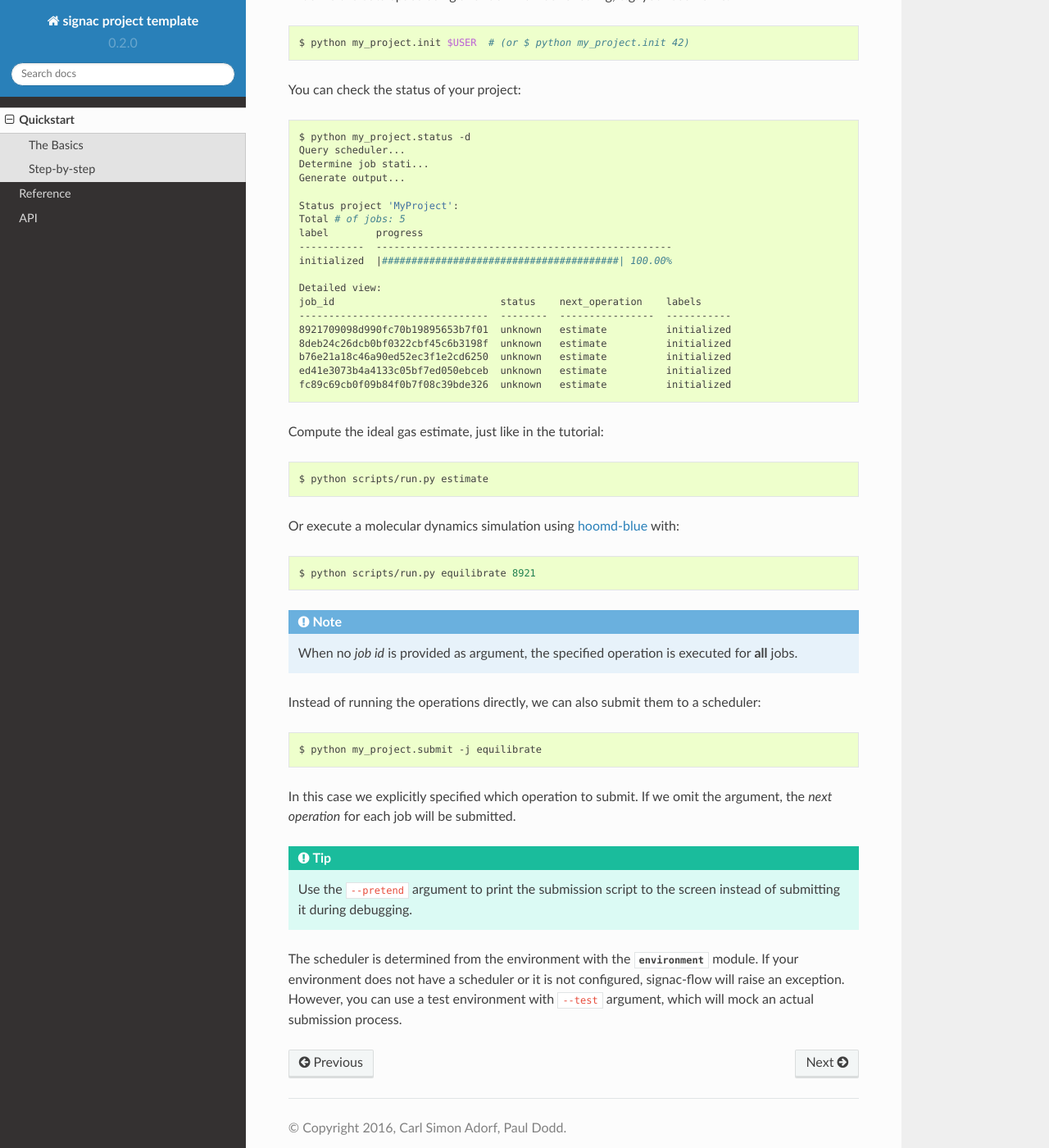
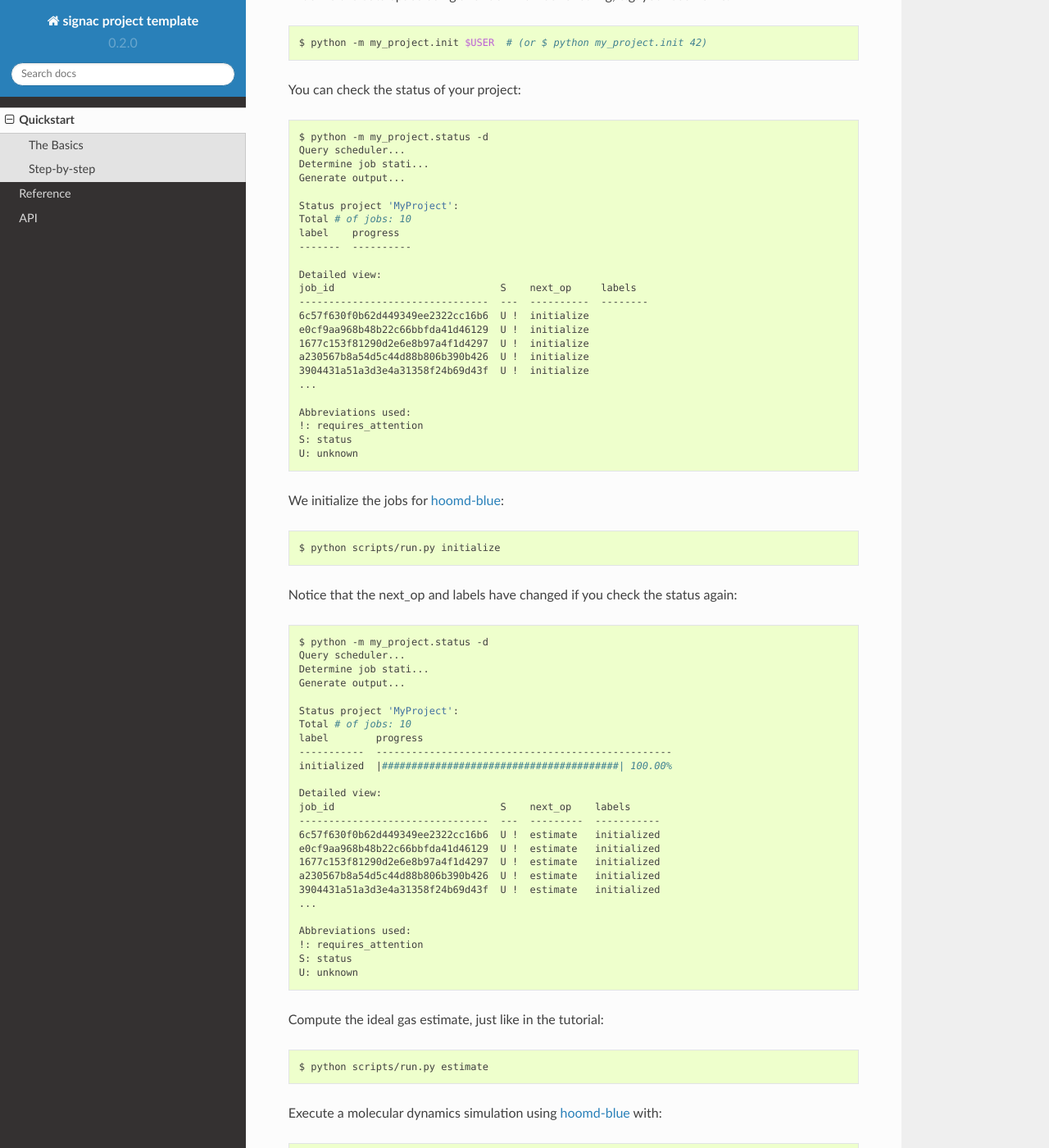
Before and after one commit to glotzerlab/signac-project-template, a Sphinx documentation site: the page built from doc/quickstart.rst, in a window 1280 px wide and 1400 px high, scrolled down 851 px. Shown: the whole window at 82% size. Built offline with Sphinx 7.4.7 and the Read the Docs theme 2.0.0, drawn with Linux system fonts in a browser that asks for light colours; some of the changed text lies outside the part shown.

Commit message:
Improved quickstart tutorial.

```diff
--- a/doc/quickstart.rst
+++ b/doc/quickstart.rst
@@ -39,31 +39,74 @@ Initialize the data space using a random number or string, e.g. your username:
 
 .. code-block::  bash
 
-    $ python my_project.init $USER  # (or $ python my_project.init 42)
+    $ python -m my_project.init $USER  # (or $ python my_project.init 42)
 
 You can check the status of your project:
 
 .. code-block:: bash
 
-    $ python my_project.status -d
+    $ python -m my_project.status -d
     Query scheduler...
     Determine job stati...
     Generate output...
 
     Status project 'MyProject':
-    Total # of jobs: 5
+    Total # of jobs: 10
+    label    progress
+    -------  ----------
+
+    Detailed view:
+    job_id                            S    next_op     labels
+    --------------------------------  ---  ----------  --------
+    6c57f630f0b62d449349ee2322cc16b6  U !  initialize
+    e0cf9aa968b48b22c66bbfda41d46129  U !  initialize
+    1677c153f81290d2e6e8b97a4f1d4297  U !  initialize
+    a230567b8a54d5c44d88b806b390b426  U !  initialize
+    3904431a51a3d3e4a31358f24b69d43f  U !  initialize
+    ...
+
+    Abbreviations used:
+    !: requires_attention
+    S: status
+    U: unknown
+
+We initialize the jobs for hoomd-blue_:
+
+.. _hoomd-blue: https://hoomd-blue.readthedocs.io
+
+.. code-block:: bash
+
+    $ python scripts/run.py initialize
+
+Notice that the next_op and labels have changed if you check the status again:
+
+.. code-block:: bash
+
+    $ python -m my_project.status -d
+    Query scheduler...
+    Determine job stati...
+    Generate output...
+
+    Status project 'MyProject':
+    Total # of jobs: 10
     label        progress
     -----------  --------------------------------------------------
     initialized  |########################################| 100.00%
 
     Detailed view:
-    job_id                            status    next_operation    labels
-    --------------------------------  --------  ----------------  -----------
-    8921709098d990fc70b19895653b7f01  unknown   estimate          initialized
-    8deb24c26dcb0bf0322cbf45c6b3198f  unknown   estimate          initialized
-    b76e21a18c46a90ed52ec3f1e2cd6250  unknown   estimate          initialized
-    ed41e3073b4a4133c05bf7ed050ebceb  unknown   estimate          initialized
-    fc89c69cb0f09b84f0b7f08c39bde326  unknown   estimate          initialized
+    job_id                            S    next_op    labels
+    --------------------------------  ---  ---------  -----------
+    6c57f630f0b62d449349ee2322cc16b6  U !  estimate   initialized
+    e0cf9aa968b48b22c66bbfda41d46129  U !  estimate   initialized
+    1677c153f81290d2e6e8b97a4f1d4297  U !  estimate   initialized
+    a230567b8a54d5c44d88b806b390b426  U !  estimate   initialized
+    3904431a51a3d3e4a31358f24b69d43f  U !  estimate   initialized
+    ...
+
+    Abbreviations used:
+    !: requires_attention
+    S: status
+    U: unknown
 
 Compute the ideal gas estimate, just like in the tutorial:
 
@@ -71,13 +114,13 @@ Compute the ideal gas estimate, just like in the tutorial:
 
     $ python scripts/run.py estimate
 
-Or execute a molecular dynamics simulation using hoomd-blue_ with:
-
-.. _hoomd-blue: https://hoomd-blue.readthedocs.io
+Execute a molecular dynamics simulation using hoomd-blue_ with:
 
 .. code-block:: bash
 
-    $ python scripts/run.py equilibrate 8921
+    $ python scripts/run.py sample 6c57
+
+where *6c57* is the first few characters of the *job id*.
 
 .. note::
 
@@ -87,7 +130,7 @@ Instead of running the operations directly, we can also submit them to a schedul
 
 .. code-block:: bash
 
-    $ python my_project.submit -j equilibrate
+    $ python -m my_project.submit -j sample
 
 In this case we explicitly specified which operation to submit.
 If we omit the argument, the *next operation* for each job will be submitted.
```
Also changed, not shown: README.md (+1 -1 lines), 2 other files.
